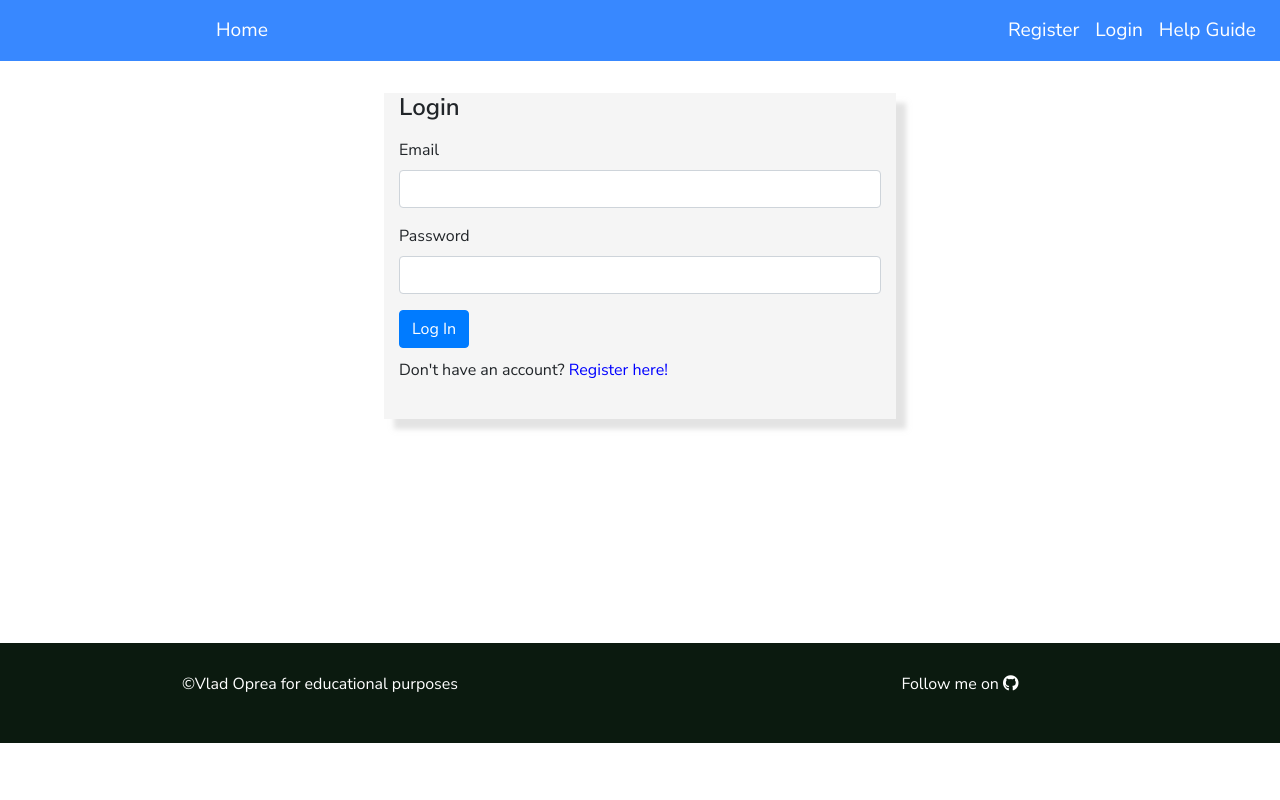
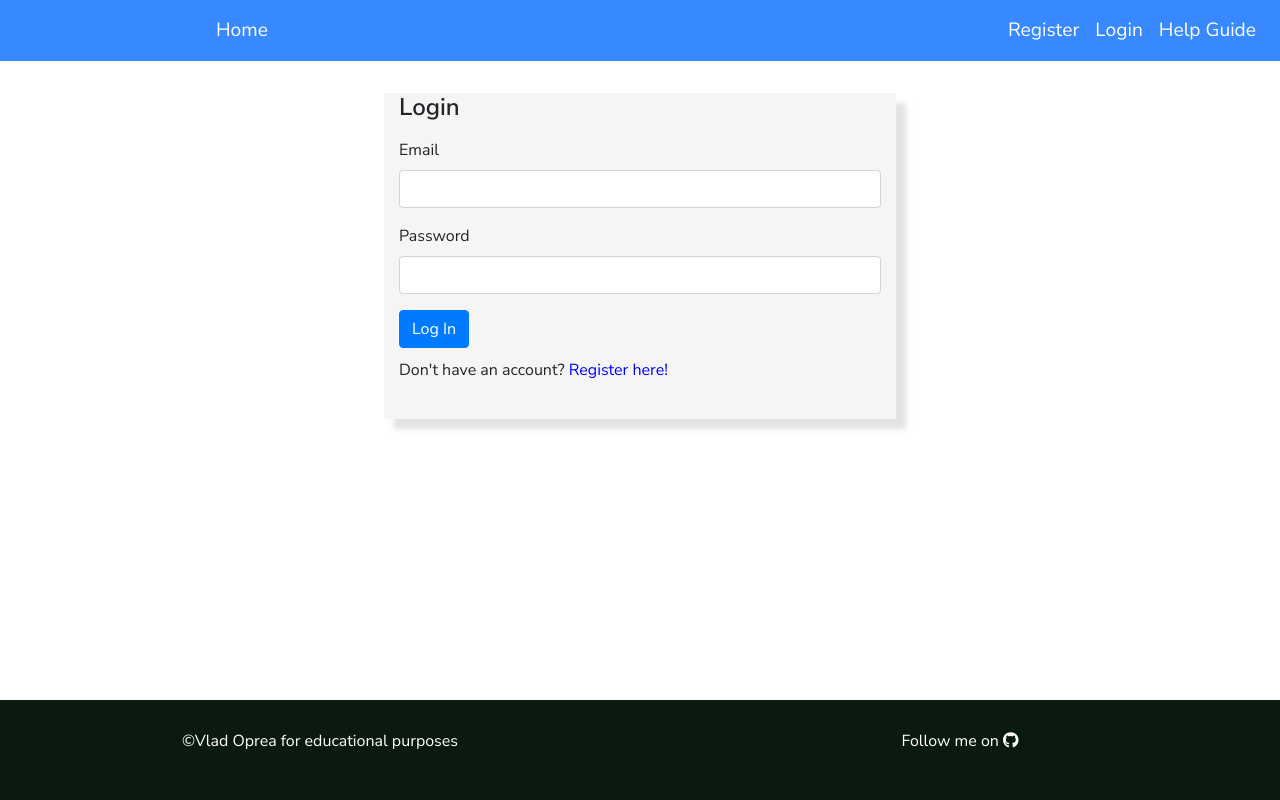
Before and after one commit to vladoprea/anxiety-treatment, a Flask app: a page that uses templates/login.html in a window 1280 px wide. Run offline with Flask 2, Linux system fonts and the light colour scheme; some libraries are stand-ins or nearby versions.

Commit message:
Modify method for fixing footer at bottom

```diff
--- a/static/css/style.css
+++ b/static/css/style.css
@@ -2,10 +2,13 @@
 
 body {
     font-family: 'Nunito Sans', sans-serif;
+    display: flex;
+    flex-direction: column;
+    min-height: 100vh;
 }
 
 main {
-    min-height: calc( 100vh - 250px);
+    flex: 1;
 }
 
 
```
